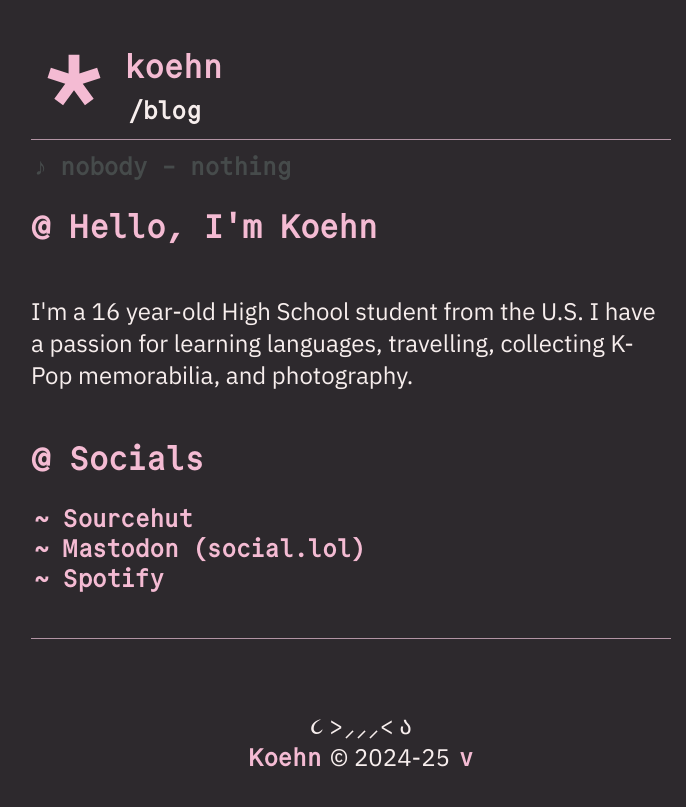
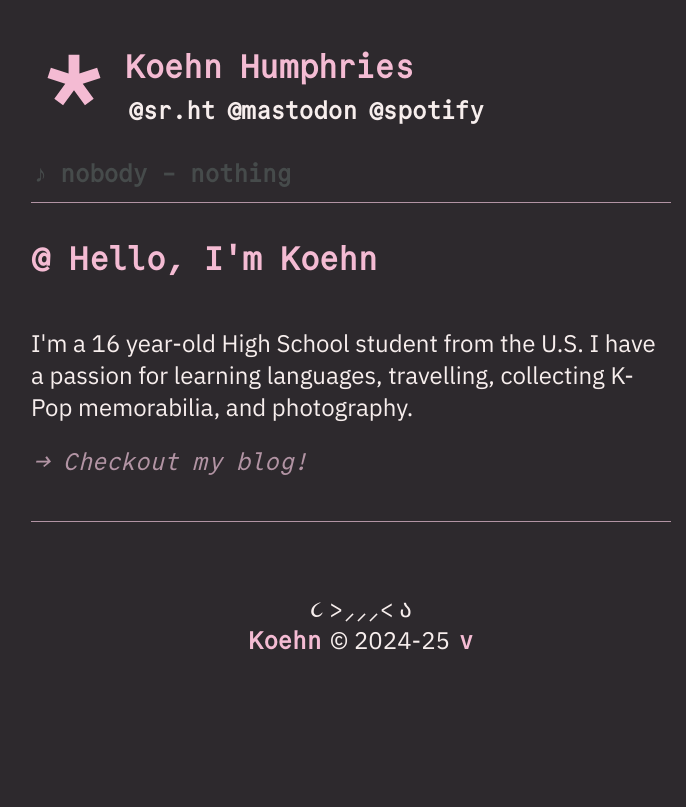
Before and after one commit to chaezwav/website, a PHP site: page /callback/views/home.php in a window 1280 px wide. Shown: the whole page, without its empty margins (289-975 px from the left). After the commit the page ends 650 px from the top, so only its background shows below. Run offline with PHP 8.4, Linux system fonts and the light colour scheme; data that the repository does not hold is empty.

Commit message:
Update environment example and enhance homepage and blog post previews

```diff
--- a/public/includes/head.php
+++ b/public/includes/head.php
@@ -33,26 +33,39 @@
 
 
 <head>
-	<title>Hi</title>
+	<title>Koehn's Website</title>
 	<link rel="stylesheet" href="/static/css/global.css">
 	<link rel="preconnect" href="https://fonts.googleapis.com">
 	<link rel="preconnect" href="https://fonts.gstatic.com" crossorigin>
 	<link href="https://fonts.googleapis.com/css2?family=IBM+Plex+Mono:ital,wght@0,100;0,200;0,300;0,400;0,500;0,600;0,700;1,100;1,200;1,300;1,400;1,500;1,600;1,700&family=IBM+Plex+Sans:ital,wght@0,100;0,200;0,300;0,400;0,500;0,600;0,700;1,100;1,200;1,300;1,400;1,500;1,600;1,700&display=swap" rel="stylesheet">
 	<link rel="icon" type="image/x-icon" href="/static/favicon.svg">
+	<meta name="fediverse:creator" content="@koehn@social.lol" />
+	<meta name="og:title" content="Koehn's Website" />
+	<meta
+			name="og:description"
+			content="My personals website featuring my blog and other pages"
+	/>
+	<meta name="og:type" content="website"/>
 </head>
 
 <body>
+
+<div class="h-card">
 <div class="profile">
-	<a class="image" href="/">
-		<img alt="koehn.lol" src="/static/icon.svg" width="80">
+	<a class="image u-url u-uid" href="/">
+		<img alt="koehn.lol" class="u-photo p-logo" src="/static/icon.svg" width="80">
 	</a>
 	<div class="body">
-		<h2>koehn</h2>
+		<h2 class="p-name">Koehn Humphries</h2>
 		<span>
-			<a href="/blog">/blog</a>
+			<a href="https://git.sr.ht/~chaezwav/" class="u-url" rel="me">@sr.ht</a>
+			<a href="https://social.lol/@koehn" class="u-url" rel="me">@mastodon</a>
+			<a href="https://open.spotify.com/user/31bgkq6mpcoha246l7rxxpmc3uta?si=5de1f780c2ea45b5" class="u-url" rel="me">@spotify</a>
 		</span>
 	</div>
+	</div>
 </div>
+<br>
+<a style="color: <?php echo ($status ? '#79e09e' : '#464b4b')?> !important;" href=<?php echo $uri?>>♪ <?php echo $artist ?> - <?php echo $title ?></a>
 <hr>
-<a style="color: <?php echo ($status ? '#79e09e' : '#464b4b')?> !important;" href=<?php echo $uri?>>♪ <?php echo $artist ?> - <?php echo $title ?></a>
 </body>
--- a/public/views/home.php
+++ b/public/views/home.php
@@ -5,11 +5,8 @@
 <p>I'm a 16 year-old High School student from the U.S. I have a
 passion for learning languages, travelling, collecting K-Pop memorabilia,
 and photography.</p>
-<h2>@ Socials</h2>
-	<a href="https://git.sr.ht/~chaezwav/">~ Sourcehut</a>
-	<a href="https://social.lol/@koehn">~ Mastodon (social.lol)</a>
-	<a href="https://open.spotify.com/user/31bgkq6mpcoha246l7rxxpmc3uta?si=5de1f780c2ea45b5">~ Spotify</a>
-<br/>
+<a class="linkback" href="/blog">→ Checkout my blog!</a>
+<br>
 <hr>
 <?php include_once dirname(__FILE__, 2) .'/includes/footer.php'?>
 </html>
```
Also changed, not shown: public/views/blog.php (+15 -1 lines), 2 other files.
